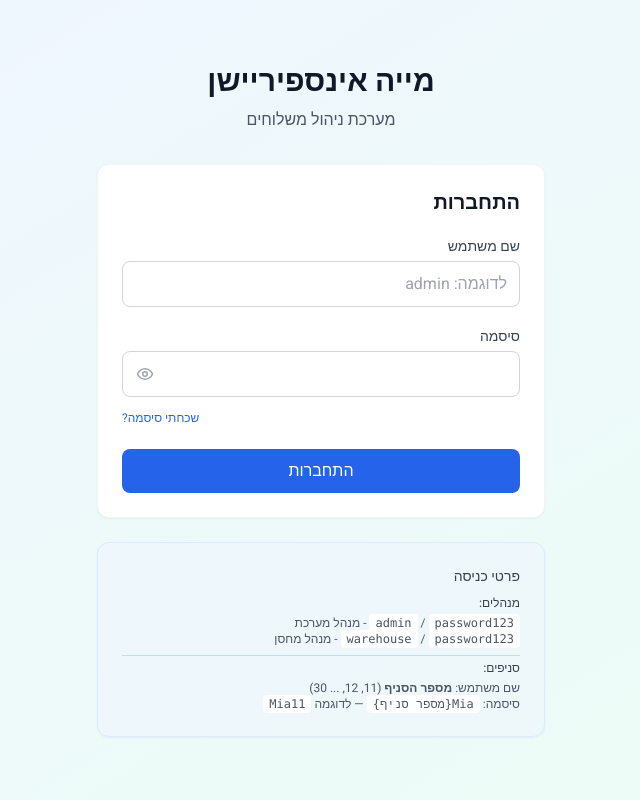
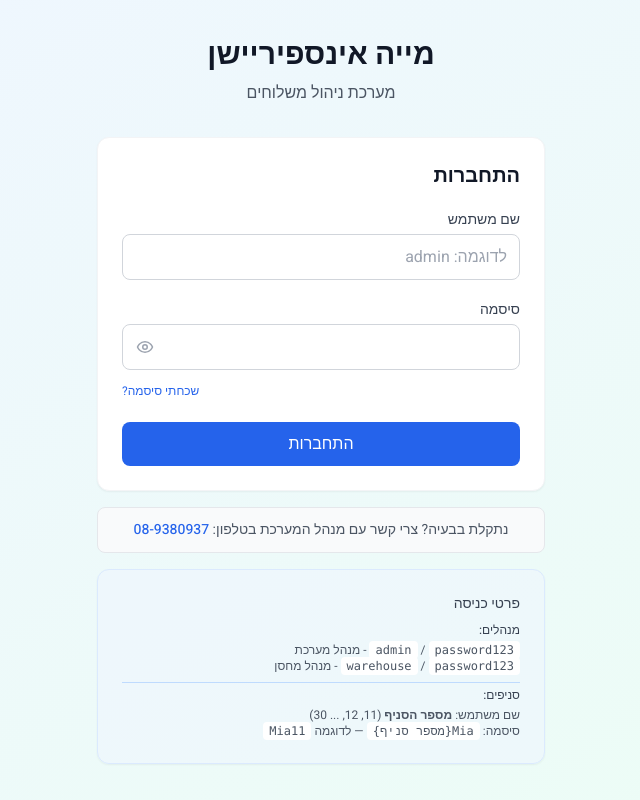
Before and after one commit to zoharedrii/mia-inspiration-shipping, a React (Vite) app in the folder client/: page /login in a window 1280 px wide. Shown: the whole page, without its empty margins (494-1134 px from the left). Built offline with nearby package versions, Linux system fonts and the light colour scheme.

Commit message:
הוספה: פרטי קשר עם מנהל המערכת במסך התחברות ושכחתי סיסמה

```diff
--- a/client/src/pages/ForgotPasswordPage.jsx
+++ b/client/src/pages/ForgotPasswordPage.jsx
@@ -49,6 +49,13 @@ export default function ForgotPasswordPage() {
             <Link to="/login" className="btn-primary inline-block">
               חזרה למסך התחברות
             </Link>
+
+            <div className="pt-3 border-t border-gray-200 text-sm text-gray-600">
+              רוצה לזרז? התקשרי למנהל המערכת:{' '}
+              <a href="tel:08-9380937" className="font-medium text-blue-600 hover:text-blue-800" dir="ltr">
+                08-9380937
+              </a>
+            </div>
           </div>
         </div>
       </div>
@@ -111,6 +118,13 @@ export default function ForgotPasswordPage() {
             </Link>
           </div>
         </form>
+
+        <div className="mt-4 p-3 rounded-lg bg-gray-50 border border-gray-200 text-center text-sm text-gray-600">
+          לא זוכרת את שם המשתמש? התקשרי למנהל המערכת:{' '}
+          <a href="tel:08-9380937" className="font-medium text-blue-600 hover:text-blue-800" dir="ltr">
+            08-9380937
+          </a>
+        </div>
       </div>
     </div>
   );
--- a/client/src/pages/LoginPage.jsx
+++ b/client/src/pages/LoginPage.jsx
@@ -99,7 +99,14 @@ export default function LoginPage() {
           </button>
         </form>
 
-        <div className="mt-6 card bg-blue-50/50 border-blue-100">
+        <div className="mt-4 p-3 rounded-lg bg-gray-50 border border-gray-200 text-center text-sm text-gray-600">
+          נתקלת בבעיה? צרי קשר עם מנהל המערכת בטלפון:{' '}
+          <a href="tel:08-9380937" className="font-medium text-blue-600 hover:text-blue-800" dir="ltr">
+            08-9380937
+          </a>
+        </div>
+
+        <div className="mt-4 card bg-blue-50/50 border-blue-100">
           <h3 className="font-medium text-sm text-gray-700 mb-2">פרטי כניסה</h3>
           <div className="text-xs text-gray-600 space-y-2">
             <div>
```
